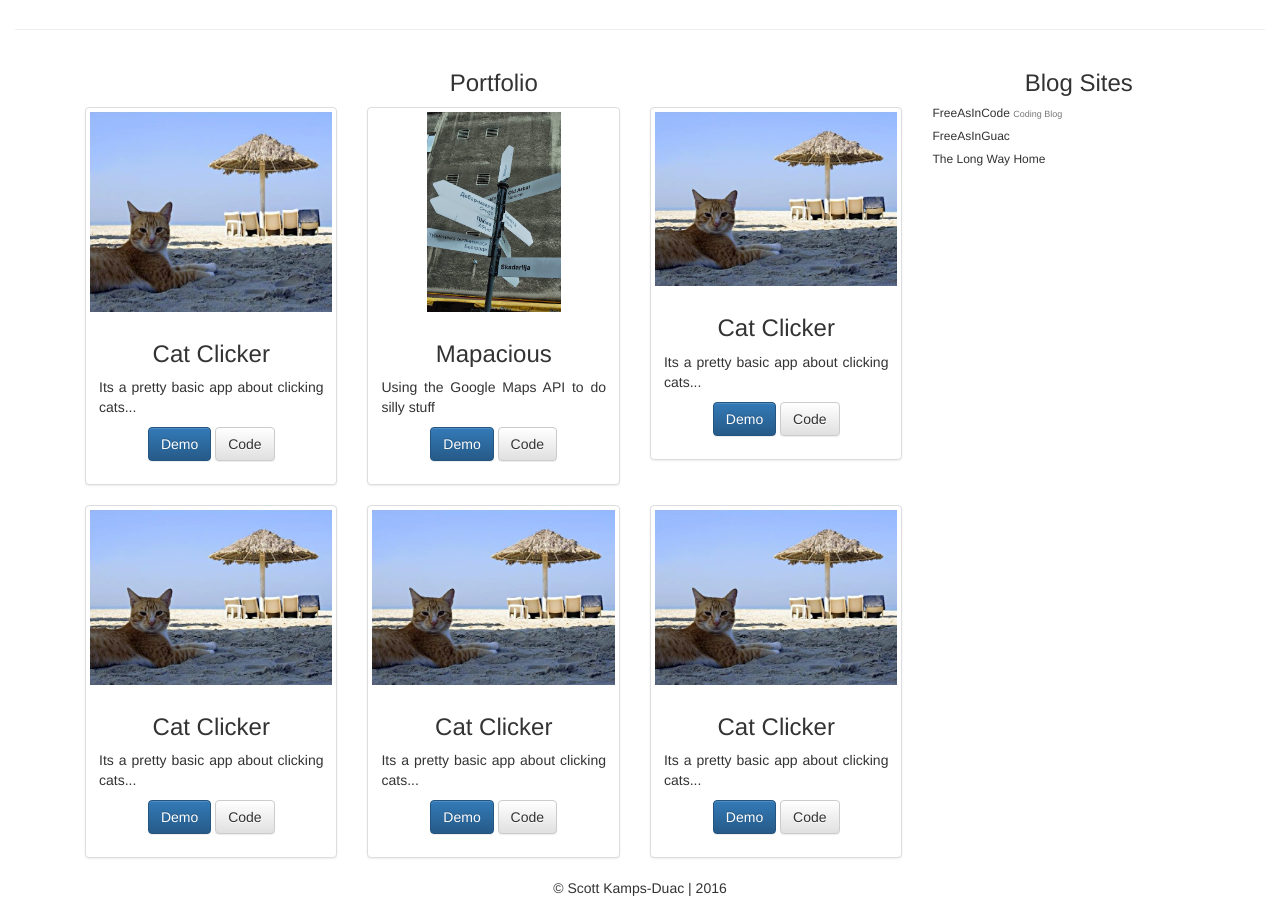
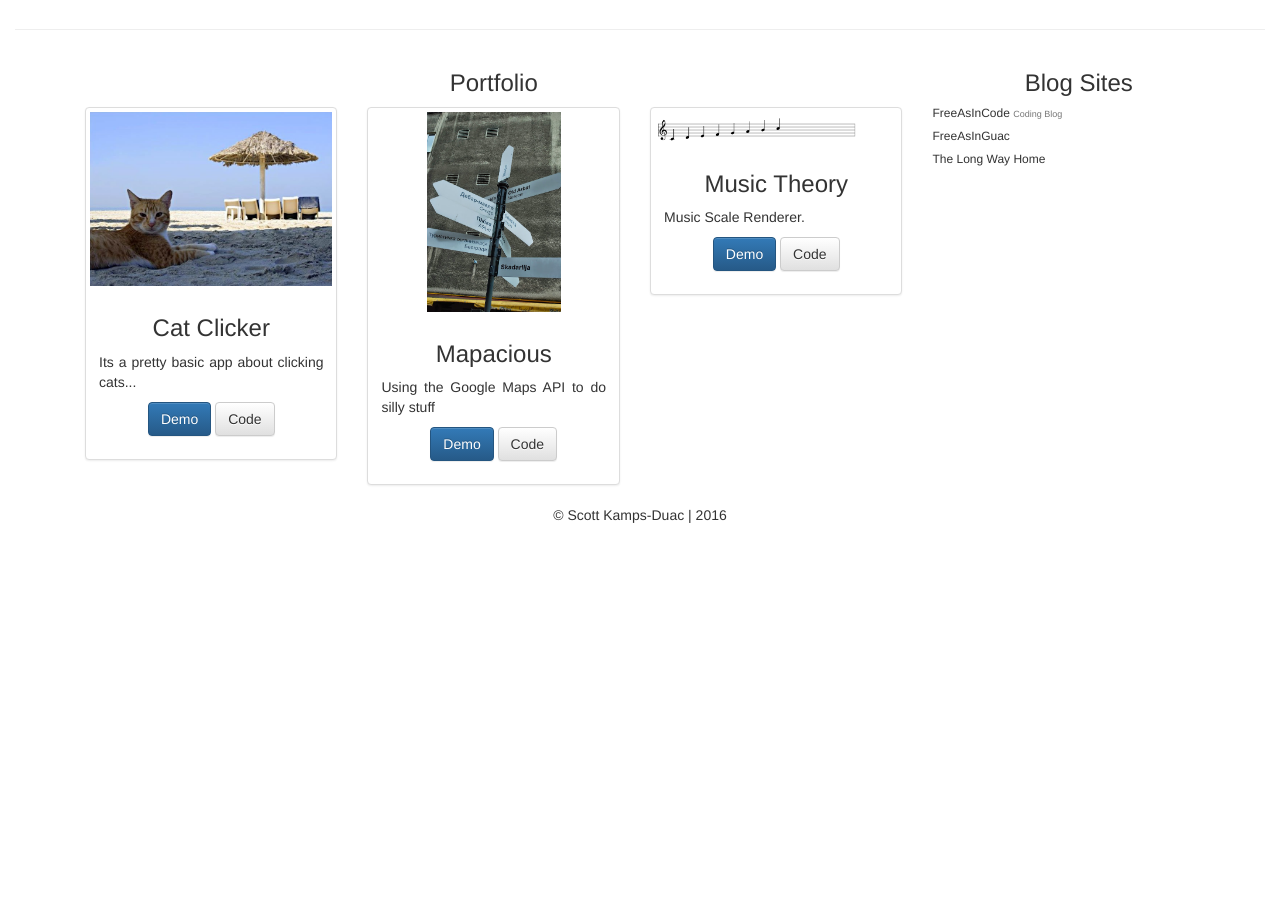
Before and after one commit to Kamps-Duac/Kamps-Duac.github.io, a plain HTML site: page index.html in a window 1280 px wide. Shown: the part 500-1408 px from the top of the page. After the commit the page ends 1035 px from the top, so only its background shows below. Drawn offline with nearby package versions, Linux system fonts and the light colour scheme.

Commit message:
preping for archive branch

```diff
--- a/index.html
+++ b/index.html
@@ -1,16 +1,17 @@
 <!doctype html>
-<html class="no-js" lang="">
+<html lang="en" ng-app="projectGuac" data-framework="angularjs">
 
 <head>
   <meta charset="utf-8">
   <meta http-equiv="X-UA-Compatible" content="IE=edge,chrome=1">
-  <title></title>
-  <meta name="description" content="Cat Clicker for Udacity!">
+  <title>Scott Kamps-Duac</title>
+  <meta name="description" content="Personal Webpage for Scott">
   <meta name="viewport" content="width=device-width, initial-scale=1">
   <link rel="stylesheet" href="css/bootstrap.min.css">
   <link rel="stylesheet" href="css/bootstrap-theme.min.css">
   <link rel="stylesheet" href="css/main.css">
   <script src="js/vendor/modernizr-2.8.3.min.js"></script>
+  <script src="js/controllers.js"></script>
 </head>
 
 <body>
@@ -31,7 +32,7 @@
             <li><a href="http://mapacious.s3-website-us-east-1.amazonaws.com/">mapacious</a></li>
             <li><a href="https://s3.amazonaws.com/skd-musictheory/musictheory/index.html">Music Theory</a></li>
             <li>
-              <a href="https://www.linkedin.com/pub/scott-kamps-duac/40/a29/8a7">Linked
+              <a target="_blank" href="https://www.linkedin.com/pub/scott-kamps-duac/40/a29/8a7">Linked
                 <img src="img/linkedin.png" height="15" alt="In">
               </a>
             </li>
@@ -61,7 +62,7 @@
             <div class="row">
               <div class="col-md-4">
                 <div class="thumbnail">
-                  <img src="img/Beach Cat.jpg" alt="Cat Clicker" style="height:200px">
+                  <img src="img/Beach Cat.jpg" alt="Cat Clicker" style="max-height:200px">
                   <div class="caption text-center">
                     <h3>Cat Clicker</h3>
                     <p class="text-justify">Its a pretty basic app about clicking cats...</p>
@@ -74,7 +75,7 @@
               </div>
               <div class="col-md-4">
                 <div class="thumbnail">
-                  <img src="img/directions.jpg" alt="mapacious" style="height:200px" />
+                  <img src="img/directions.jpg" alt="mapacious" style="max-height:200px" />
                   <div class="caption text-center">
                     <h3>Mapacious</h3>
                     <p class="text-justify">Using the Google Maps API to do silly stuff</p>
@@ -87,53 +88,12 @@
               </div>
               <div class="col-md-4">
                 <div class="thumbnail">
-                  <img src="img/Beach Cat.jpg" alt="Cat Clicker">
+                  <img src="img/scale.png" alt="Cat Clicker" style="max-height:200px" />
                   <div class="caption text-center">
-                    <h3>Cat Clicker</h3>
-                    <p class="text-justify">Its a pretty basic app about clicking cats...</p>
+                    <h3>Music Theory</h3>
+                    <p class="text-justify">Music Scale Renderer.</p>
                     <p>
-                      <a href="#" class="btn btn-primary" role="button">Demo</a>
-                      <a href="#" class="btn btn-default" role="button">Code</a>
-                    </p>
-                  </div>
-                </div>
-              </div>
-            </div>
-            <div class="row">
-              <div class="col-md-4">
-                <div class="thumbnail">
-                  <img src="img/Beach Cat.jpg" alt="Cat Clicker">
-                  <div class="caption text-center">
-                    <h3>Cat Clicker</h3>
-                    <p class="text-justify">Its a pretty basic app about clicking cats...</p>
-                    <p>
-                      <a href="#" class="btn btn-primary" role="button">Demo</a>
-                      <a href="#" class="btn btn-default" role="button">Code</a>
-                    </p>
-                  </div>
-                </div>
-              </div>
-              <div class="col-md-4">
-                <div class="thumbnail">
-                  <img src="img/Beach Cat.jpg" alt="Cat Clicker">
-                  <div class="caption text-center">
-                    <h3>Cat Clicker</h3>
-                    <p class="text-justify">Its a pretty basic app about clicking cats...</p>
-                    <p>
-                      <a href="#" class="btn btn-primary" role="button">Demo</a>
-                      <a href="#" class="btn btn-default" role="button">Code</a>
-                    </p>
-                  </div>
-                </div>
-              </div>
-              <div class="col-md-4">
-                <div class="thumbnail">
-                  <img src="img/Beach Cat.jpg" alt="Cat Clicker">
-                  <div class="caption text-center">
-                    <h3>Cat Clicker</h3>
-                    <p class="text-justify">Its a pretty basic app about clicking cats...</p>
-                    <p>
-                      <a href="#" class="btn btn-primary" role="button">Demo</a>
+                      <a target="_blank" href="https://s3.amazonaws.com/skd-musictheory/musictheory/index.html" class="btn btn-primary" role="button">Demo</a>
                       <a href="#" class="btn btn-default" role="button">Code</a>
                     </p>
                   </div>
```
Also changed, not shown: js/app.js (added, +11 -0 lines), img/scale.png (added), js/controllers.js (added).
